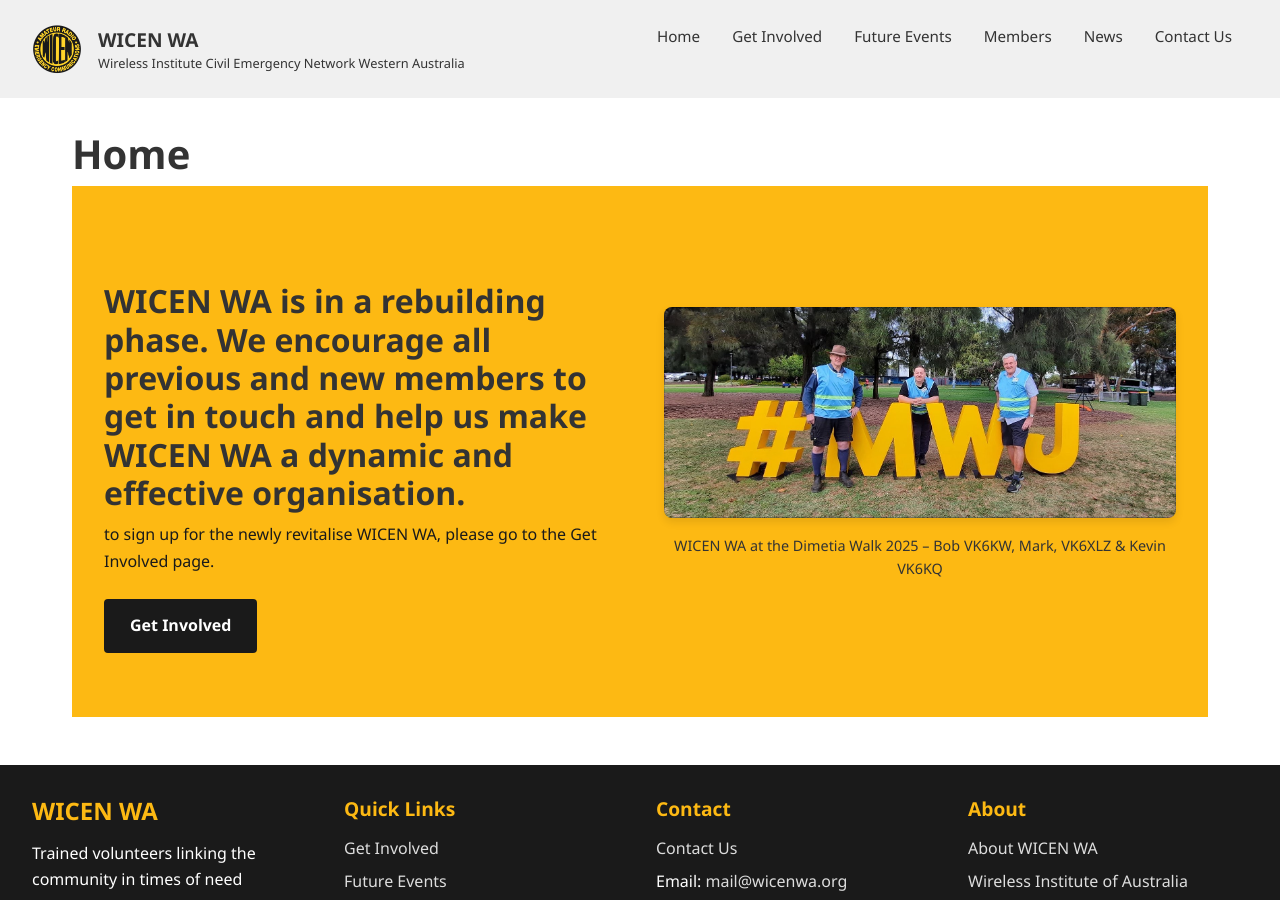
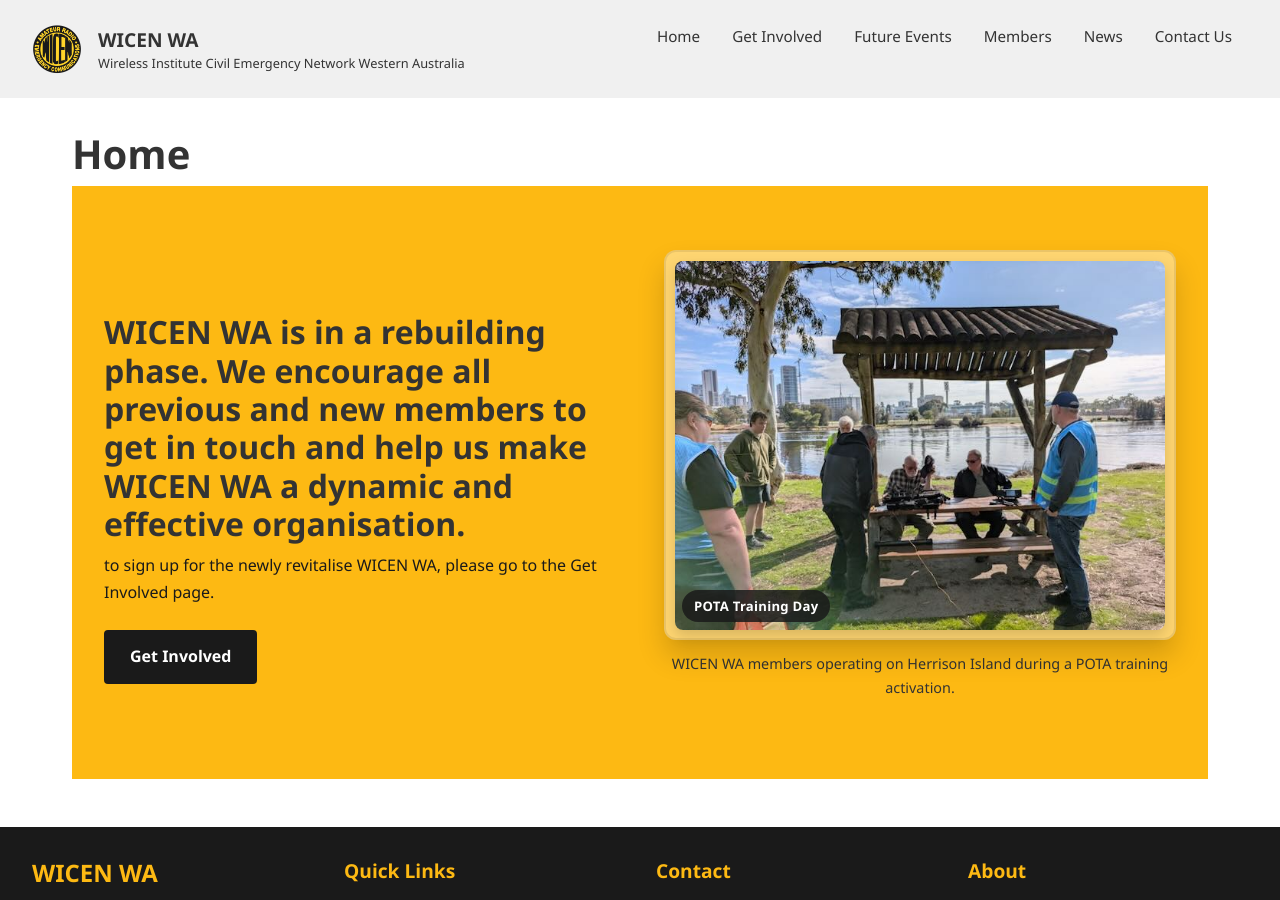
Before and after one commit to jubbp/WICENWA-Web, a Jekyll site: the page built from index.md, in a window 1280 px wide and 900 px high. Built offline with Jekyll 4.4.1, drawn with Linux system fonts in a browser that asks for light colours.

Commit message:
updated image on home page

```diff
--- a/assets/style.css
+++ b/assets/style.css
@@ -161,18 +161,45 @@
   margin-bottom: 1.5rem;
 }
 
+.hero-image-container {
+  position: relative;
+}
+
+.hero-image-frame {
+  position: relative;
+  background: rgba(255, 255, 255, 0.4);
+  border: 2px solid rgba(0, 0, 0, 0.08);
+  border-radius: 12px;
+  padding: 0.55rem;
+  box-shadow: 0 16px 28px rgba(0, 0, 0, 0.16);
+}
+
 .hero-image {
-  max-width: 100%;
+  width: 100%;
   height: auto;
+  display: block;
   border-radius: 8px;
-  box-shadow: 0 4px 8px rgba(0, 0, 0, 0.1);
+  box-shadow: 0 6px 14px rgba(0, 0, 0, 0.15);
+}
+
+.hero-image-badge {
+  position: absolute;
+  left: 1rem;
+  bottom: 1rem;
+  background: rgba(26, 26, 26, 0.84);
+  color: #fff;
+  font-size: 0.82rem;
+  font-weight: 600;
+  letter-spacing: 0.02em;
+  border-radius: 999px;
+  padding: 0.35rem 0.75rem;
 }
 
 .hero-image-caption {
   font-size: 0.9rem;
   color: var(--text-color);
   text-align: center;
-  margin-top: 0.5rem;
+  margin-top: 0.75rem;
 }
 
 /* Main Content */
--- a/index.md
+++ b/index.md
@@ -12,8 +12,11 @@
       <a href="/get-involved" class="btn">Get Involved</a>
     </div>
     <div class="hero-image-container">
-      <img src="/assets/Dementia-2025.jpg" alt="WICEN WA at the Dimetia Walk 2025" class="hero-image">
-      <p class="hero-image-caption">WICEN WA at the Dimetia Walk 2025 – Bob VK6KW, Mark, VK6XLZ & Kevin VK6KQ</p>
+      <div class="hero-image-frame">
+        <img src="/assets/images/posts/pota-activation-2026/PXL_20260712_044943822.jpeg" alt="WICEN WA operators during a POTA training activation at Herrison Island" class="hero-image">
+        <span class="hero-image-badge">POTA Training Day</span>
+      </div>
+      <p class="hero-image-caption">WICEN WA members operating on Herrison Island during a POTA training activation.</p>
     </div>
   </div>
 </section>
```
